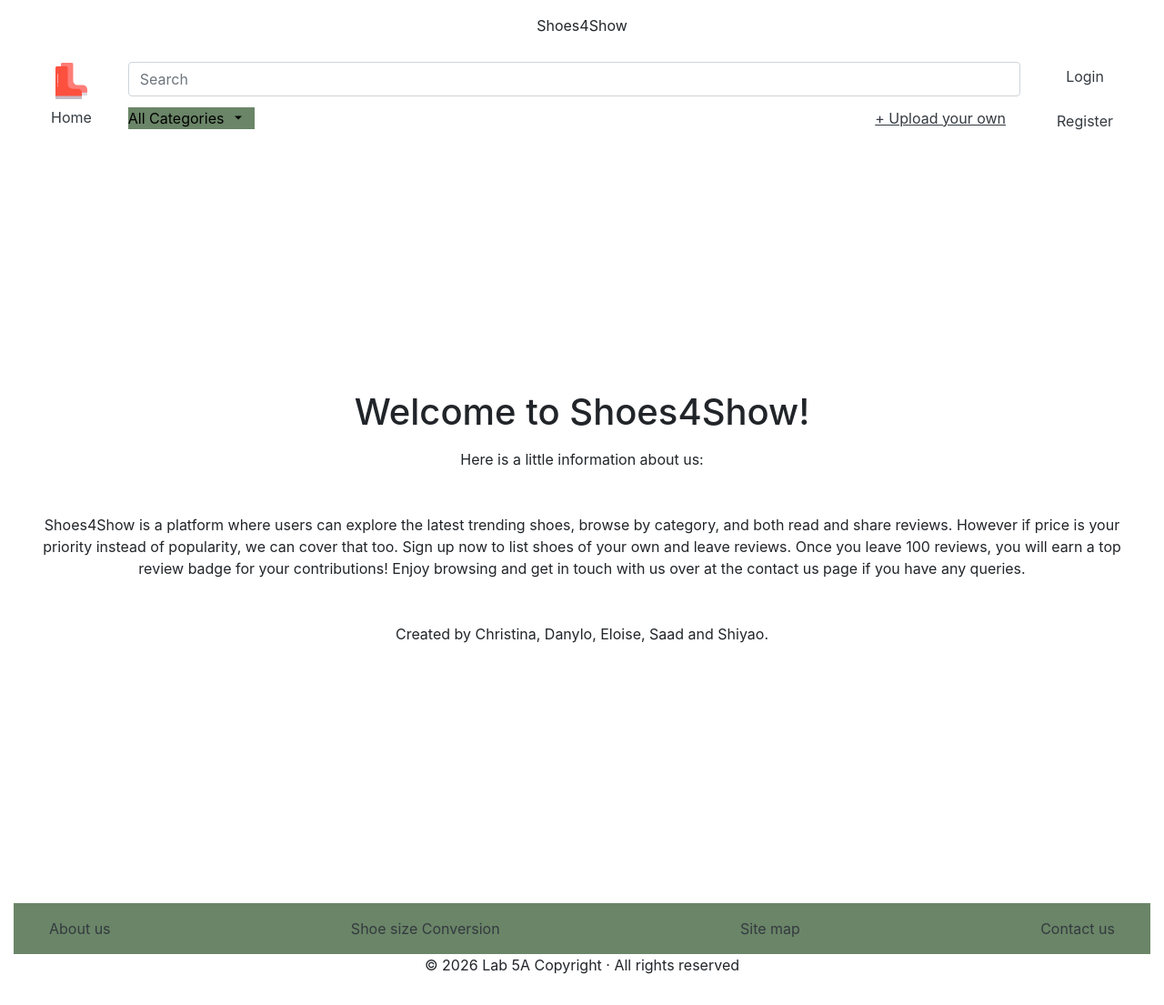
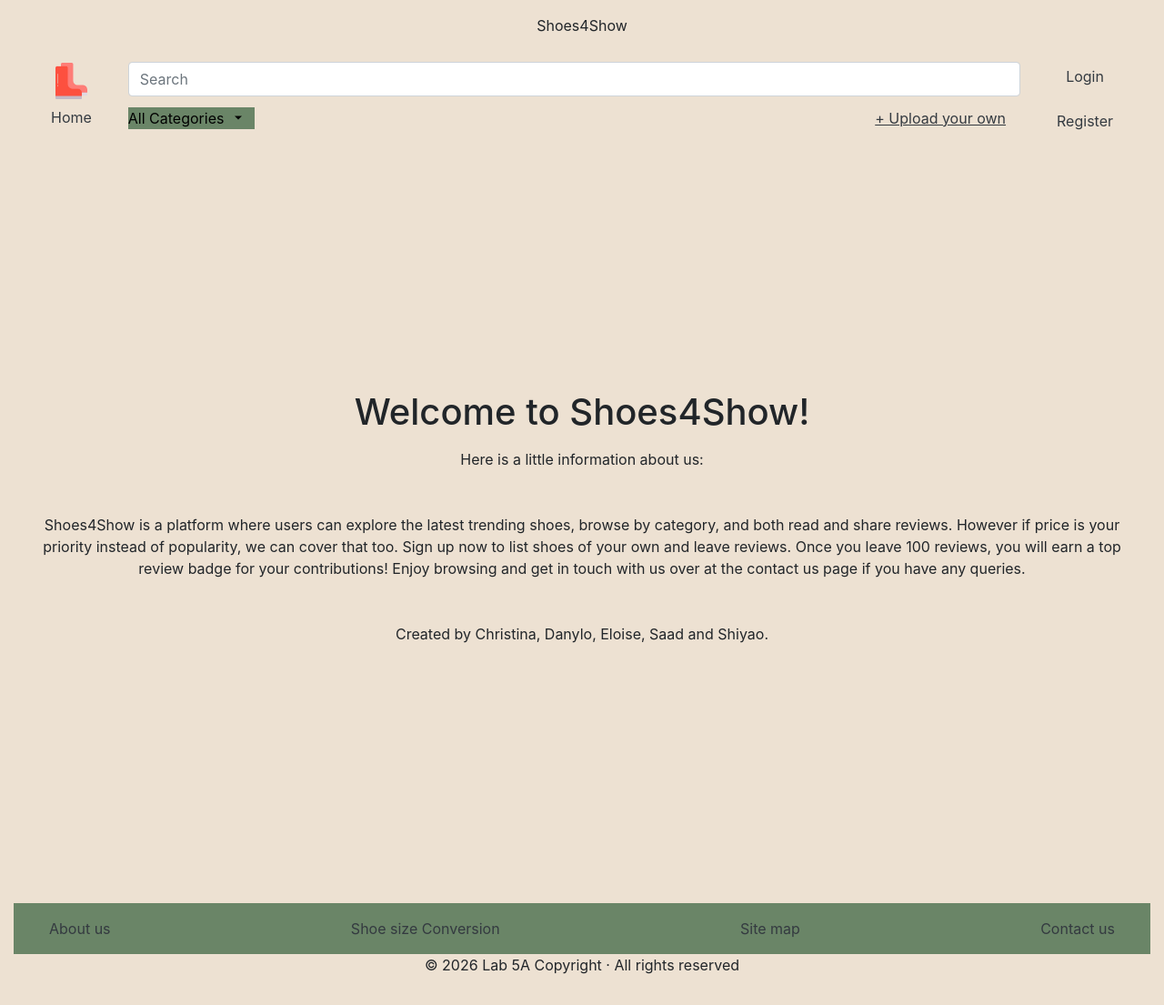
Before and after one commit to flapjack12/shoes4show, a Django app: page /about/ in a window 1280 px wide. Shown: the whole page at 91% size. Run offline with Django 5.2, Linux system fonts and the light colour scheme; some libraries are stand-ins or nearby versions.

Commit message:
fixed background i broke during css move

```diff
--- a/static/css/style.css
+++ b/static/css/style.css
@@ -1,5 +1,7 @@
 <!-- BASE STYLING -->
-.base_background{background: url('static/images/background.jpg'); no-repeat center center; background-size: cover; min-height: 100vh;}
+.body.base_background{background: url("/static/images/background.jpg"); background-size: cover; min-height: 100vh;}
+
+.base_background{background: url("/static/images/background.jpg"); background-size: cover; min-height: 100vh;}
 
 .base_boots{height:40px; width:auto;}
 
@@ -7,6 +9,8 @@
 .base_hr_custom{border-top: 2px solid black; width:85%;}
 
 .footer_background{background-color: #6a8567}
+
+.container-fluid{background: transparent}
 
 .min_width_0{min-width: 0;}
 
@@ -33,9 +37,7 @@
             }
 
 
+<!-- LISTINGS STYLING CARDS -->
+.card.listings_cards{background-color: #6a8567;}
 
-
-<!-- LISTINGS STYLING CARDS -->
-.card.listings_cards{background-color: #6a8567; !important;}
-
-.listings_cards{background-color: #6a8567; !important;}
+.listings_cards{background-color: #6a8567;}
--- a/templates/shoes4show/base.html
+++ b/templates/shoes4show/base.html
@@ -22,8 +22,7 @@
         {% endblock %}
     </head>
 
-    <body>
-        <div class="base_background">
+    <body class="base_background">
 
             <!-- HEADER CONTENT-->
             <header class="py-3">
@@ -144,6 +143,6 @@
             <script src="https://getbootstrap.com/docs/4.2/dist/js/bootstrap.bundle.min.js" integrity="sha384-zDnhMsjVZfS3hiP7oCBRmfjkQC4fzxVxFhBx8Hkz2aZX8gEvA/jsP3eXRCvzTofP" crossorigin="anonymous"></script>
             <script src="https://cdnjs.cloudflare.com/ajax/libs/feather-icons/4.9.0/feather.min.js"></script>
             <script src="https://getbootstrap.com/docs/4.2/examples/dashboard/dashboard.js"></script>
-        </div>
+
     </body>
 </html>
```
Also changed, not shown: 1 other file.
